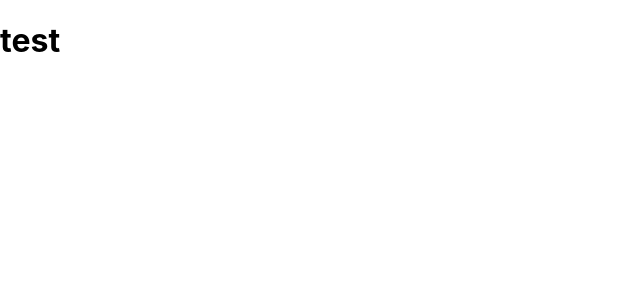
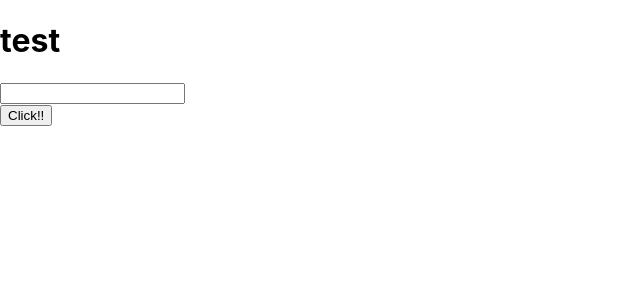
Before and after one commit to assassin2374/todo-app-study, a React (Create React App) app: page / in a window 1280 px wide. Shown: the top 300 px of the page, without its empty margins (0-640 px from the left). Built offline with nearby package versions, Linux system fonts and the light colour scheme.

Commit message:
フックの導入

```diff
--- a/public/index.html
+++ b/public/index.html
@@ -1,14 +1,12 @@
 <!DOCTYPE html>
-<html lang="en">
+<html lang="ja">
+
 <head>
   <meta charset="utf-8" />
   <link rel="icon" href="%PUBLIC_URL%/favicon.ico" />
   <meta name="viewport" content="width=device-width, initial-scale=1" />
   <meta name="theme-color" content="#000000" />
-    <meta
-      name="description"
-      content="Web site created using create-react-app"
-    />
+  <meta name="description" content="Web site created using create-react-app" />
   <link rel="apple-touch-icon" href="%PUBLIC_URL%/logo192.png" />
   <!--
       manifest.json provides metadata used when your web app is installed on a
@@ -26,6 +24,7 @@
     -->
   <title>React App</title>
 </head>
+
 <body>
   <noscript>You need to enable JavaScript to run this app.</noscript>
   <div id="root"></div>
@@ -40,4 +39,5 @@
       To create a production bundle, use `npm run build` or `yarn build`.
     -->
 </body>
+
 </html>
--- a/src/App.js
+++ b/src/App.js
@@ -1,8 +1,25 @@
+import {Fragment, useState} from 'react'
 import './App.css';
 
-function App() {
+const App = () => {
+  const [text, setText]= useState('');
+
+  const changeText=(e)=>{
+    setText(e.target.value);
+  }
+
+  const clickedButton=(e)=>{
+    alert(text)
+  }
+
   return (
-    <h1>test</h1>
+    <Fragment>
+      <h1>test</h1>
+      <input type='text' value={text} onChange={changeText} />
+      <br />
+      <button onClick={clickedButton} >Click!!</button>
+      <br />
+    </Fragment>
   );
 }
 
```
Lines whose indentation alone changed are shown as unchanged.
